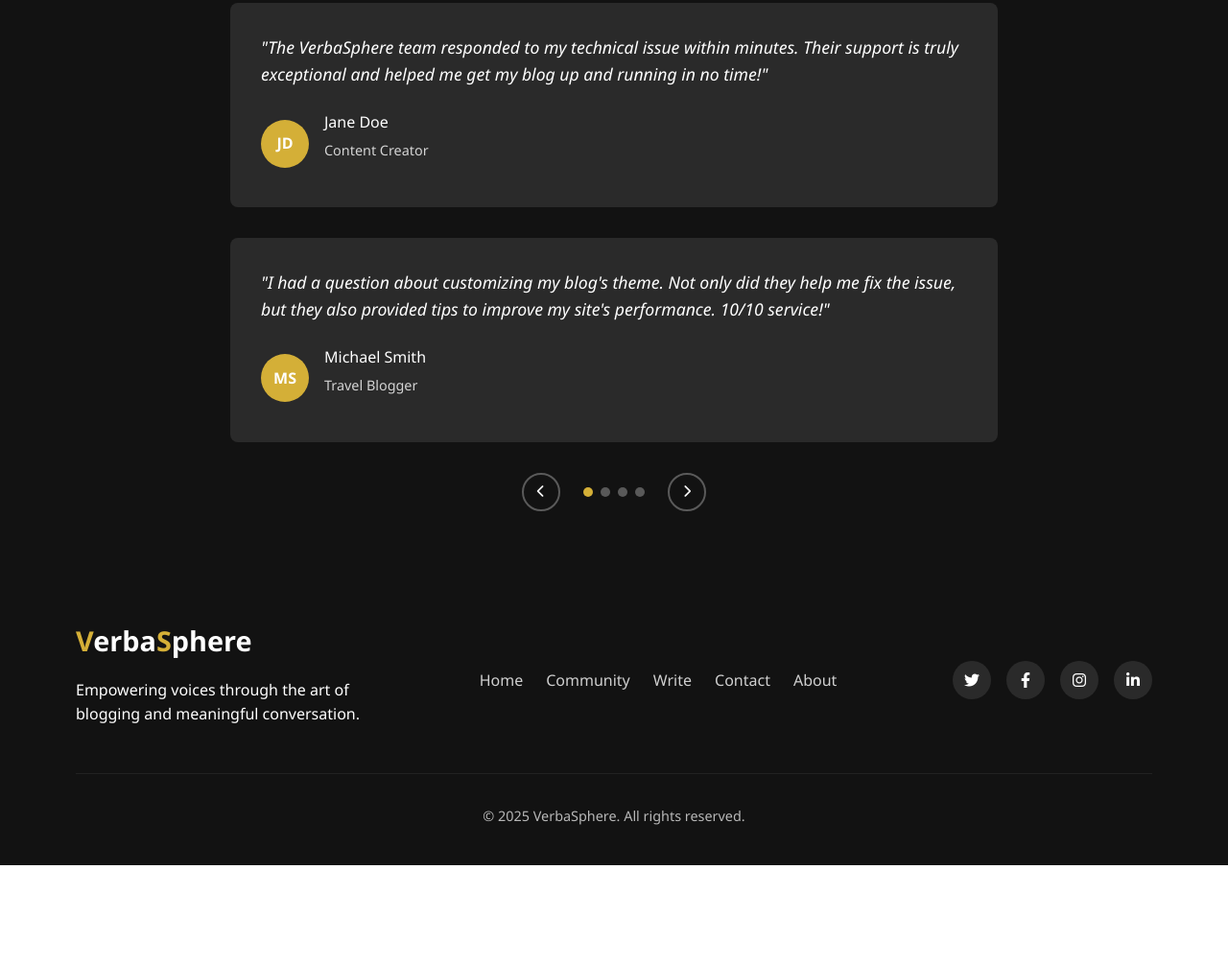
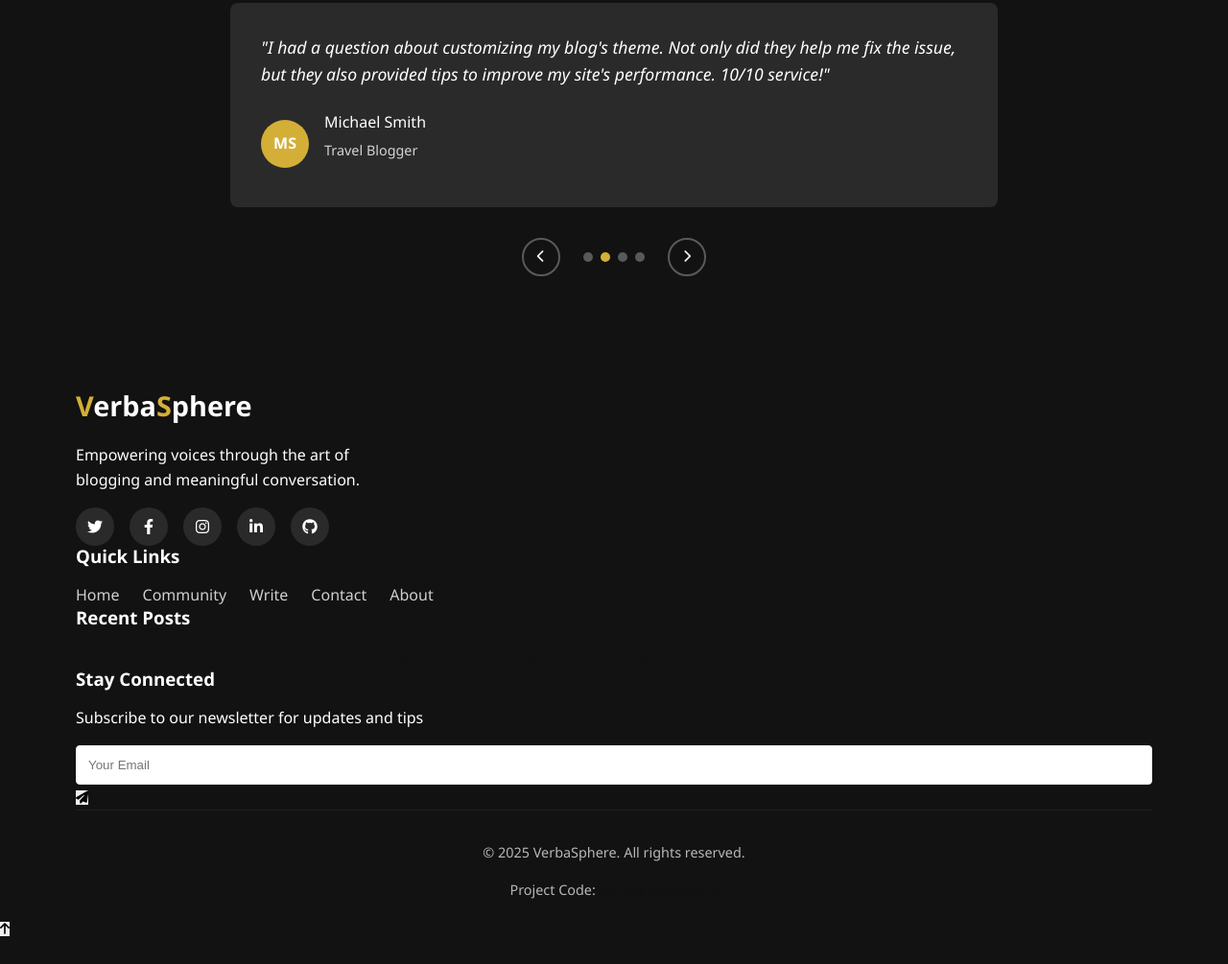
Before and after one commit to Parikshith-code/VerbaSphere-ContactUs-Page, a plain HTML site: page index.html in a window 1280 px wide. Shown: the part 4096-5101 px from the top of the page at 96% size. Before the commit the page ends 4998 px from the top, so only its background shows below. Drawn offline with Linux system fonts and the light colour scheme.

Commit message:
Updated footer

```diff
--- a/index.html
+++ b/index.html
@@ -477,7 +477,8 @@
     <!-- Footer - Simplified Version -->
     <footer>
       <div class="container">
-        <div class="simple-footer">
+        <div class="footer-expanded">
+          <div class="footer-section">
             <div class="footer-brand">
               <div class="footer-logo">
                 <span class="logo-gold">V</span>erba<span class="logo-gold"
@@ -489,15 +490,6 @@
                 conversation.
               </p>
             </div>
-
-          <div class="footer-links">
-            <a href="../index.html">Home</a>
-            <a href="../community/index.html">Community</a>
-            <a href="../write-blog/index.html">Write</a>
-            <a href="../contact/index.html">Contact</a>
-            <a href="../about/index.html">About</a>
-          </div>
-
             <div class="social-icons">
               <a href="#" aria-label="Twitter"><i class="fab fa-twitter"></i></a>
               <a href="#" aria-label="Facebook"
@@ -509,13 +501,69 @@
               <a href="#" aria-label="LinkedIn"
                 ><i class="fab fa-linkedin-in"></i
               ></a>
+              <a href="https://github.com/yourusername/VerbaSphere" aria-label="GitHub" class="github-link">
+                <i class="fab fa-github"></i>
+              </a>
+            </div>
+          </div>
+
+          <div class="footer-section">
+            <h3>Quick Links</h3>
+            <div class="footer-links">
+              <a href="../index.html">Home</a>
+              <a href="../community/index.html">Community</a>
+              <a href="../write-blog/index.html">Write</a>
+              <a href="../contact/index.html">Contact</a>
+              <a href="../about/index.html">About</a>
+            </div>
+          </div>
+
+          <div class="footer-section">
+            <h3>Recent Posts</h3>
+            <div class="recent-posts">
+              <a href="#" class="recent-post-link">
+                <span class="post-date">May 24, 2025</span>
+                <span class="post-title">The Art of Digital Storytelling</span>
+              </a>
+              <a href="#" class="recent-post-link">
+                <span class="post-date">May 20, 2025</span>
+                <span class="post-title">10 Tips for New Bloggers</span>
+              </a>
+              <a href="#" class="recent-post-link">
+                <span class="post-date">May 18, 2025</span>
+                <span class="post-title">Building a Community Around Your Blog</span>
+              </a>
+            </div>
+          </div>
+
+          <div class="footer-section">
+            <h3>Stay Connected</h3>
+            <p>Subscribe to our newsletter for updates and tips</p>
+            <div class="footer-newsletter">
+              <form id="newsletter-form">
+                <div class="newsletter-form-group">
+                  <input type="email" id="newsletter-email" placeholder="Your Email" required>
+                  <button type="submit" class="newsletter-btn">
+                    <i class="fas fa-paper-plane"></i>
+                  </button>
+                </div>
+              </form>
+            </div>
           </div>
         </div>
 
         <div class="footer-bottom">
           <p>© 2025 VerbaSphere. All rights reserved.</p>
+          <p class="footer-repository">Project Code: <a href="https://github.com/yourusername/VerbaSphere" target="_blank">GitHub Repository</a></p>
         </div>
       </div>
+
+      <button id="back-to-top" aria-label="Back to top">
+        <i class="fas fa-arrow-up"></i>
+      </button>
     </footer>
+
+    <!-- Scripts -->
+    <script src="js/script.js"></script>
   </body>
 </html>
```
Lines whose indentation alone changed are shown as unchanged.
